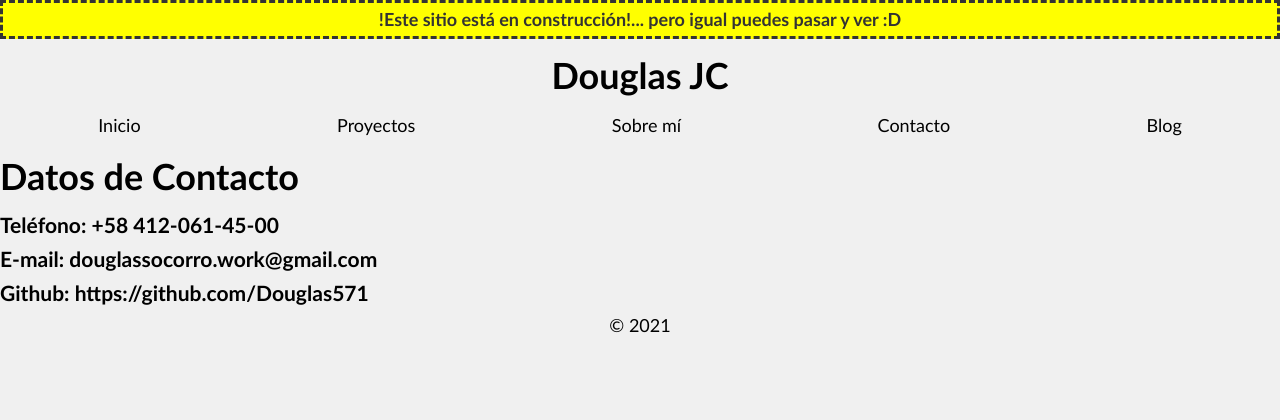
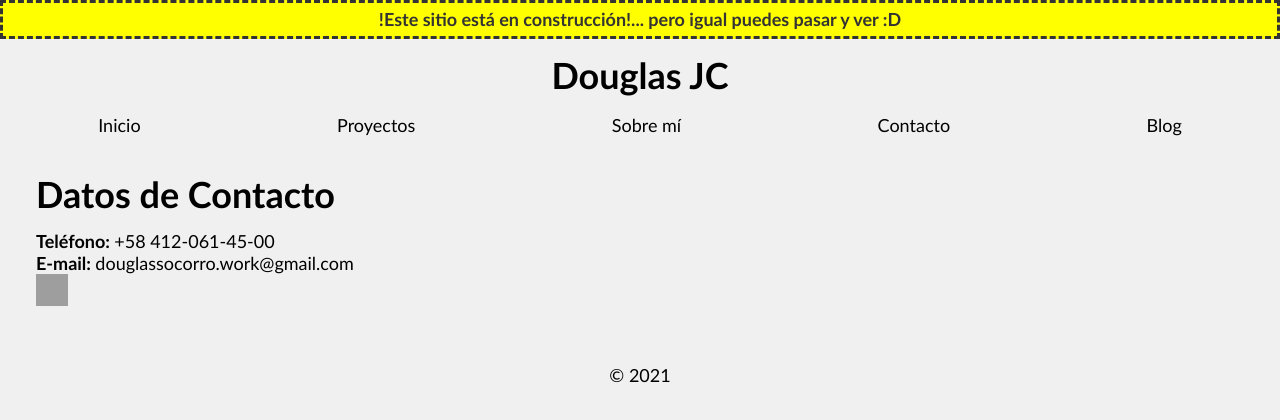
Before and after one commit to Douglas571/Douglas571.github.io, an Eleventy site: page _src/contact.njk in a window 1280 px wide. Built offline with nearby package versions, Linux system fonts and the light colour scheme; Eleventy itself is replaced by a stand-in of ours; files that its build step writes are made by us from their sources; grey boxes are pictures that could not be loaded.

Commit message:
Added some styles to contact page

```diff
--- a/_src/contact.njk
+++ b/_src/contact.njk
@@ -15,13 +15,22 @@ tags:
 
 ---
 
-<h1>Datos de {{ title }}</h1>
+<div class="container">
 
-<section>
-		<h3>Teléfono: {{ phone }} </h3>
+	<h1>Datos de {{ title }}</h1>
 
-		<h3>E-mail: {{ email }} </h3>
-
-		<h3>Github: <a href="{{ github }}">{{ github }}</a> </h3>
-
-</section>
+	<section>
+			<p>
+	            <b>Teléfono: </b> {{ phone }}</br>
+	            <b>E-mail: </b> {{ email }}</br>
+	            <a href="{{ github }}">
+	            	<img
+	                    height="32"
+	                    width="32"
+	                    src="https://cdn.jsdelivr.net/npm/simple-icons@v5/icons/github.svg"
+	                    alt="Ver en github"
+	                />
+	            </a>
+	        </p>
+	</section>
+</div>
```
